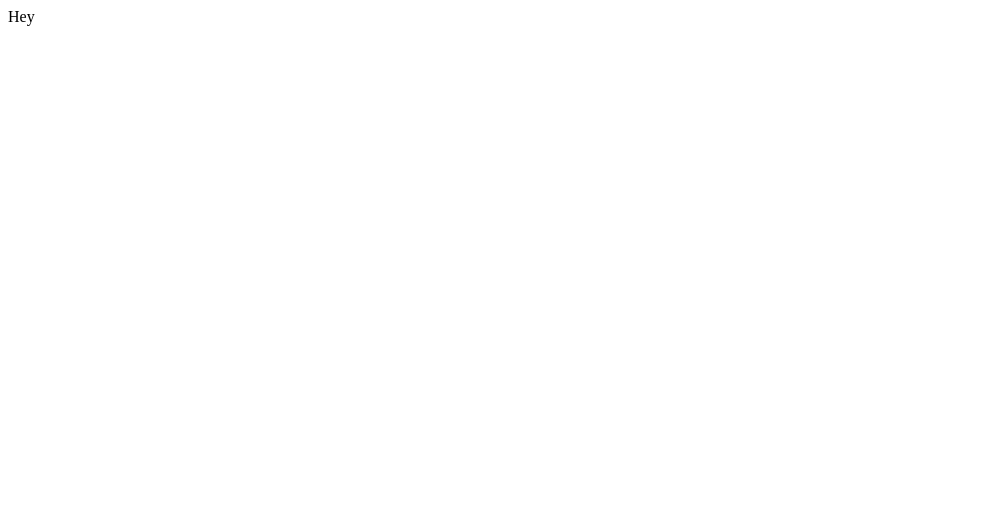
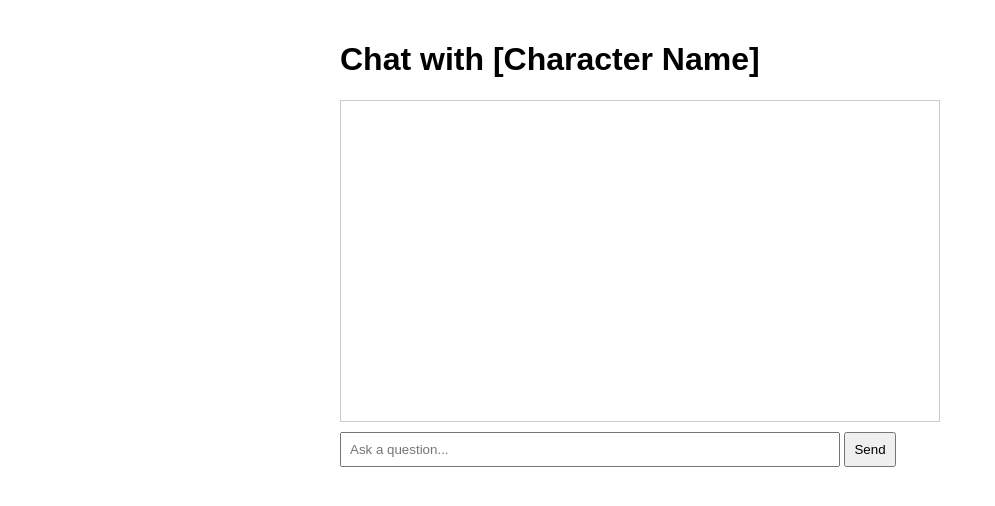
Before and after one commit to jamesmiller2404/jamesmiller2404.github.io, a plain HTML site: page index.html in a window 1280 px wide. Shown: the whole page, without its empty margins (0-995 px from the left). Drawn offline with Linux system fonts and the light colour scheme.

Commit message:
Update index.html

```diff
--- a/index.html
+++ b/index.html
@@ -1 +1,60 @@
-Hey
+<!DOCTYPE html>
+<html lang="en">
+<head>
+    <meta charset="UTF-8">
+    <title>Chat with [Character Name]</title>
+    <style>
+        body { font-family: sans-serif; max-width: 600px; margin: auto; padding: 20px; }
+        #chat-log { border: 1px solid #ccc; height: 300px; overflow-y: scroll; padding: 10px; margin-bottom: 10px; }
+        #userInput { width: 80%; padding: 8px; }
+        button { padding: 8px; }
+    </style>
+</head>
+<body>
+    <h1>Chat with [Character Name]</h1>
+    <div id="chat-log"></div>
+    <input type="text" id="userInput" placeholder="Ask a question...">
+    <button onclick="sendMessage()">Send</button>
+
+    <script>
+        const chatLog = document.getElementById('chat-log');
+        const userInput = document.getElementById('userInput');
+        // REPLACE WITH YOUR CLOUD FUNCTION URL
+        const backendUrl = 'https://your-cloud-function-url/ask-character';
+
+        async function sendMessage() {
+            const userText = userInput.value;
+            if (!userText) return;
+
+            appendMessage('You', userText);
+            userInput.value = '';
+
+            try {
+                const response = await fetch(backendUrl, {
+                    method: 'POST',
+                    headers: { 'Content-Type': 'application/json' },
+                    body: JSON.stringify({ prompt: userText })
+                });
+
+                if (!response.ok) {
+                    throw new Error('Network response was not ok.');
+                }
+
+                const data = await response.json();
+                appendMessage('[Character Name]', data.response);
+
+            } catch (error) {
+                console.error('Error:', error);
+                appendMessage('System', 'Sorry, I am having trouble connecting.');
+            }
+        }
+
+        function appendMessage(sender, message) {
+            const messageElement = document.createElement('p');
+            messageElement.innerHTML = `<strong>${sender}:</strong> ${message}`;
+            chatLog.appendChild(messageElement);
+            chatLog.scrollTop = chatLog.scrollHeight;
+        }
+    </script>
+</body>
+</html>
```
